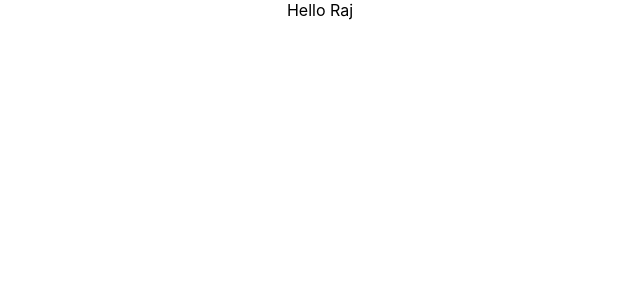
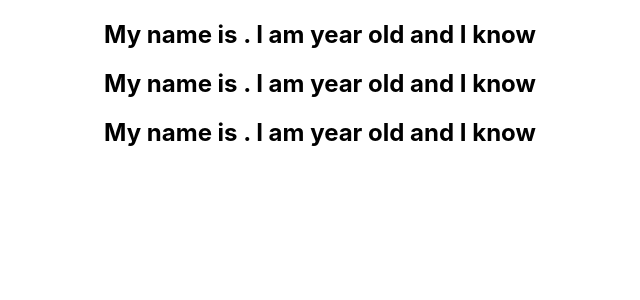
Before and after one commit to raj-savsani/ReactJs, a React (Create React App) app in the folder hello-world/: page / in a window 1280 px wide. Shown: the top 300 px of the page, without its empty margins (320-960 px from the left). Built offline with nearby package versions, Linux system fonts and the light colour scheme.

Commit message:
List Rendering

```diff
--- a/hello-world/src/App.js
+++ b/hello-world/src/App.js
@@ -10,7 +10,7 @@ import ClassClick from "./components/ClassClick";
 import EventBind from "./components/EventBind";
 import ParentComponent from "./components/ParentComponent";
 import UserGreeeting from "./components/UserGreeeting";
-
+import NameList from "./components/NameList";
 
 
 
@@ -19,7 +19,9 @@ class App extends Component {
     return (
       <div className="App">
 
-        <UserGreeeting></UserGreeeting>
+        <NameList/>
+
+        {/* <UserGreeeting></UserGreeeting> */}
 
         {/* <ParentComponent/> */}
 
--- /dev/null
+++ b/hello-world/src/components/NameList.js
@@ -0,0 +1,25 @@
+import React from "react";
+import Person from "./Person";
+
+function Namelist() {
+  // const names = ['Raj','Tilak','Chirag']
+  const persons = [
+    { id: 1, name: "Raj", age: 25, skill: "React" },
+    { id: 1, name: "Tilak", age: 26, skill: "Javascript" },
+    { id: 1, name: "Chirag", age: 27, skill: "NodeJS" },
+  ];
+  const personList = persons.map((person) => <Person person={person}></Person>);
+  return (
+    <div>
+      {/* <h2>{names[0]}</h2>
+            <h2>{names[2]}</h2>
+            <h2>{names[1]}</h2> */}
+      {/* {
+                names.map(name=><h2>{name}</h2>)
+            } */}
+            {personList}
+    </div>
+  );
+}
+
+export default Namelist;
--- /dev/null
+++ b/hello-world/src/components/Person.js
@@ -0,0 +1,11 @@
+import React from 'react'
+
+function Person(person) {
+    return (
+        <div>
+            <h2>My name is {person.name}. I am {person.age} year old and I know {person.skill}</h2>
+        </div>
+    )
+}
+
+export default Person
```
